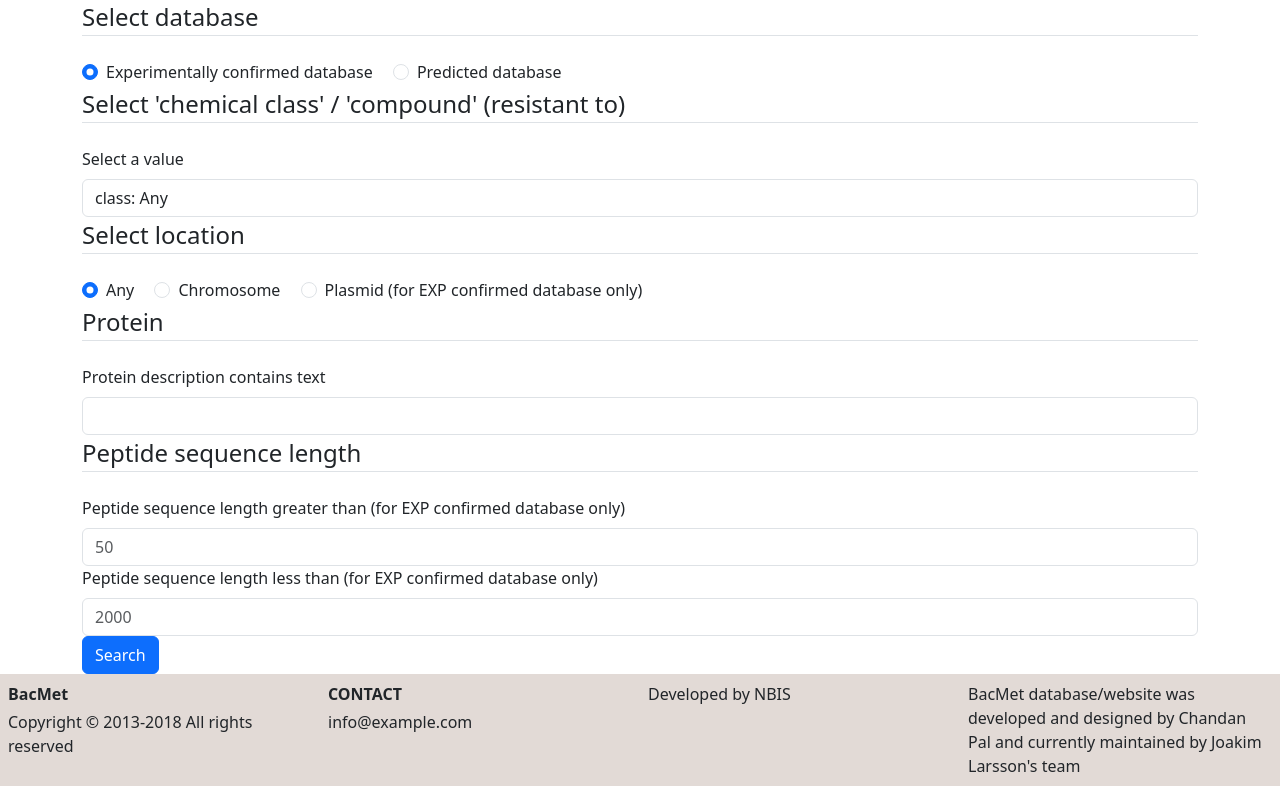
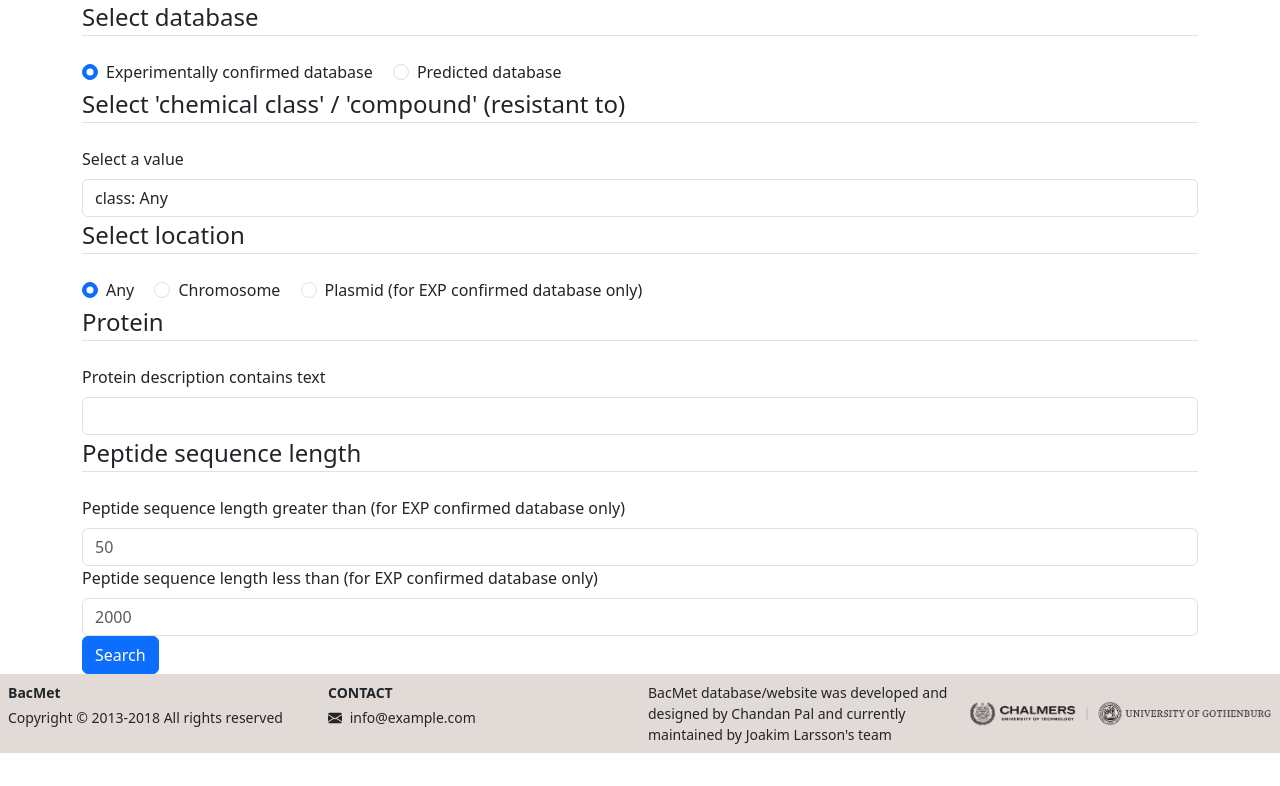
Before and after one commit to NBISweden/bacmet, a Flask app: page /search in a window 1280 px wide. Shown: the part 103-889 px from the top of the page. After the commit the page ends 856 px from the top, so only its background shows below. Run offline with Flask 3, Linux system fonts and the light colour scheme; data that the repository does not hold is empty; some libraries are stand-ins or nearby versions.

Commit message:
style: update footer according to design sketch

```diff
--- a/app/main.py
+++ b/app/main.py
@@ -81,7 +81,6 @@ def get_site_info():
             "copyright": "Copyright © 2013-2018 All rights reserved",
             "brand_name": "BacMet",
             "contact": "info@example.com",
-            "site_information": "Developed by NBIS",
             "attribution": "BacMet database/website was developed and designed by Chandan Pal and currently maintained by Joakim Larsson's team",
         }
     }
--- a/app/templates/base.html
+++ b/app/templates/base.html
@@ -42,20 +42,21 @@
   </main>
   {% if site_info %}
   <footer class="container-fluid">
-    <div class="row">
+    <div class="row small d-flex justify-content-between">
       <div class="col-sm p-2">
         <p class="mb-1"><strong>{{ site_info.brand_name }}</strong></p>
         {{ site_info.copyright }}
       </div>
       <div class="col-sm p-2">
         <p class="mb-1"><strong>CONTACT</strong></p>
+        <icon class="bi bi-envelope-fill me-1"></icon>
         {{ site_info.contact }}
       </div>
       <div class="col-sm p-2">
-        {{ site_info.site_information }}
+        {{ site_info.attribution }}
       </div>
-      <div class="col-sm p-2">
-        {{ site_info.attribution }}
+      <div class="col-sm p-2 d-flex align-items-center justify-content-end">
+        <img src="{{ url_for('static', filename='img/Chalmers_GU.png') }}" alt="Chalmers and Gothenburg university logo" class="img-fluid" style="max-height:32px;">
       </div>
     </div>
   </footer>
```
Also changed, not shown: app/static/img/Chalmers_GU.png (added).
